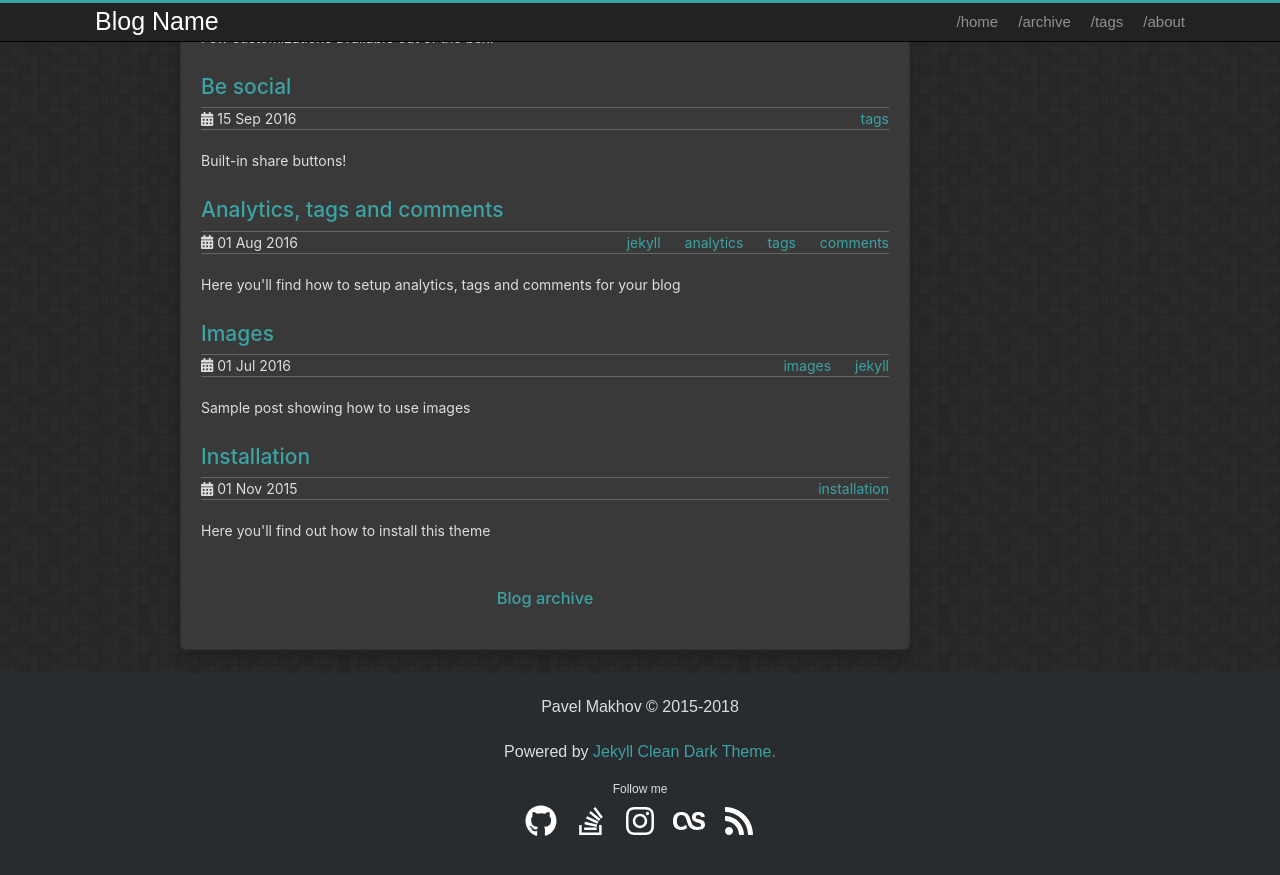
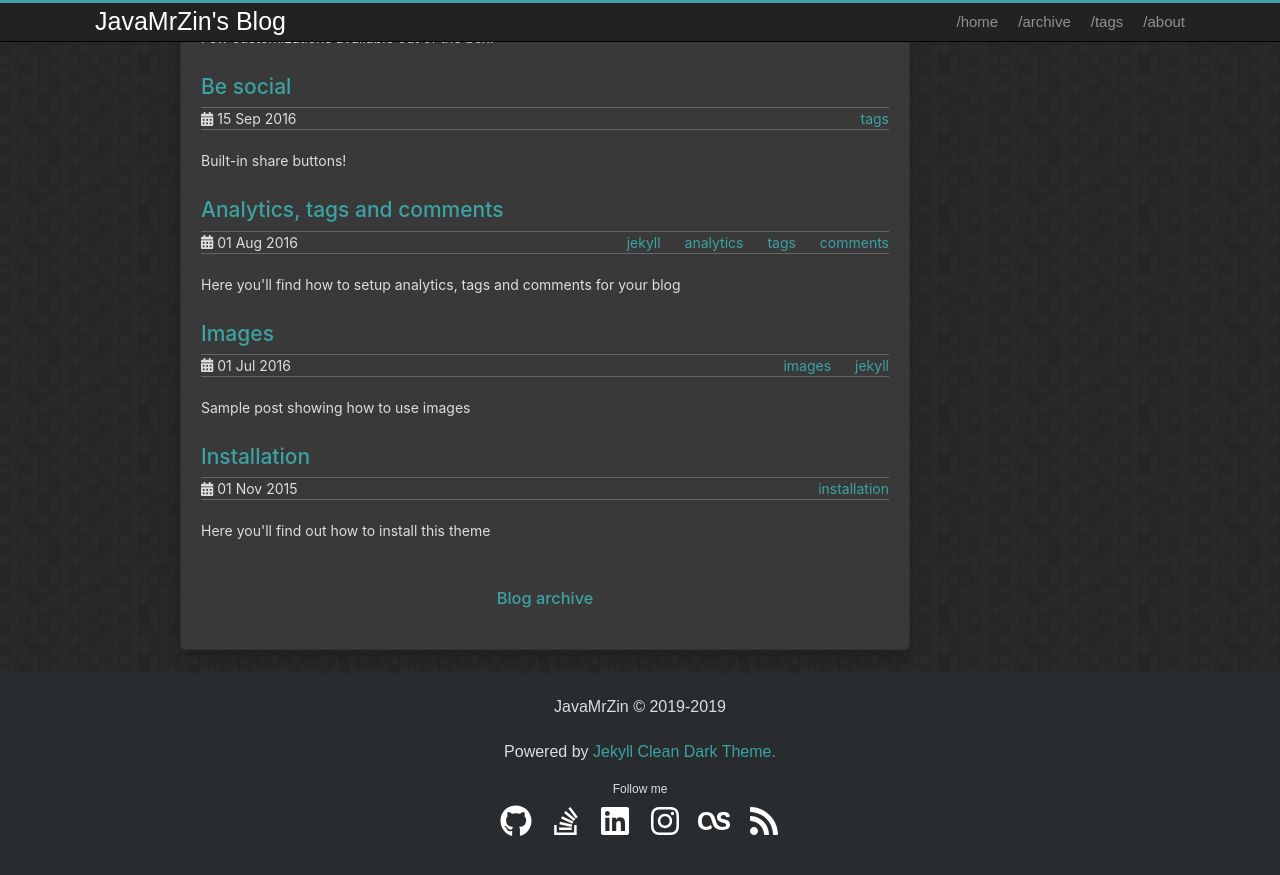
Before and after one commit to JavaMrZin/javamrzin.github.io, a Jekyll site: the page built from index.html, in a window 1280 px wide and 900 px high, scrolled down 776 px. Shown: the top 875 px of the window. Built offline with Jekyll 4.4.1, drawn with Linux system fonts in a browser that asks for light colours.

Commit message:
config 수정.

```diff
--- a/_config.yml
+++ b/_config.yml
@@ -1,17 +1,17 @@
 # Jekyll configuration
 
-name: Blog Name
+name: JavaMrZin's Blog
 description: Software Developer
 
 # Url is currently only used only for the RSS feed in feed.xml
-url: http://streetturtle.github.io
+url: http://javamrzin.github.io
 #url: http://localhost:4000
 
 # For a project page here should be a project name. Otherwise (for user's/organization's page leave it empty)
-baseurl: '/jekyll-clean-dark'
+baseurl: ''
 
-author: Pavel Makhov
-copyright: 2015-2018
+author: JavaMrZin
+copyright: 2019-2019
 
 share:
   facebook: true
@@ -22,9 +22,9 @@ share:
   email: true
 
 social:
-  github: streetturtle
+  github: javamrzin
   stackoverflow: ''
-  linkedin:
+  linkedin: ''
   instagram: ''
   lastfm: ''
   rss: feed.xml
@@ -38,7 +38,7 @@ yandex_metrica:
 # Set this to your disqus shortname to enable comments. Note that the 'comments'
 # setting below must also be true. Individual posts can override 'comments' to
 # disable on a post-by-post basis
-disqus: streetturtle
+disqus: javamrzin
 comments: false
 
 permalink: /:year/:month/:title/
```
